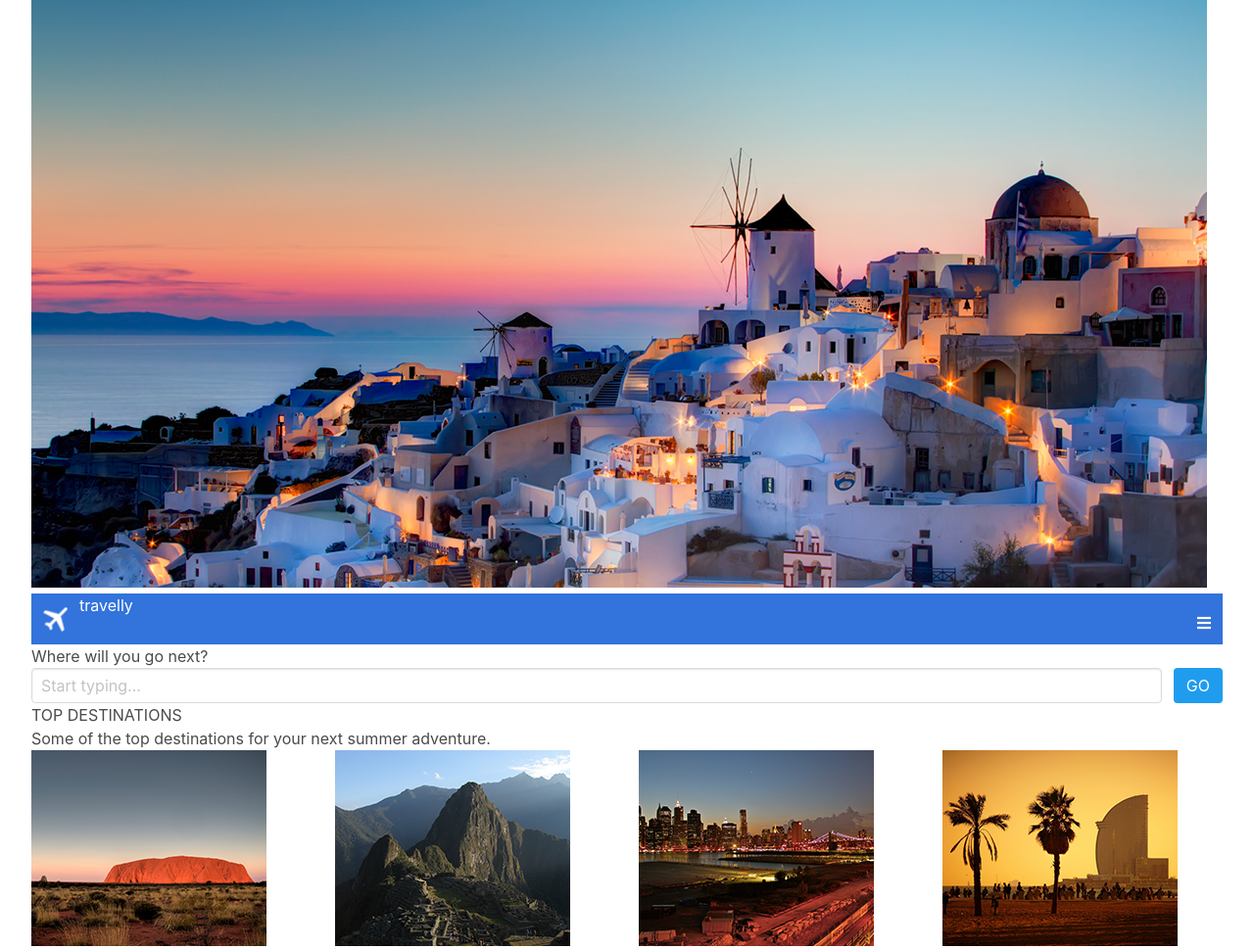
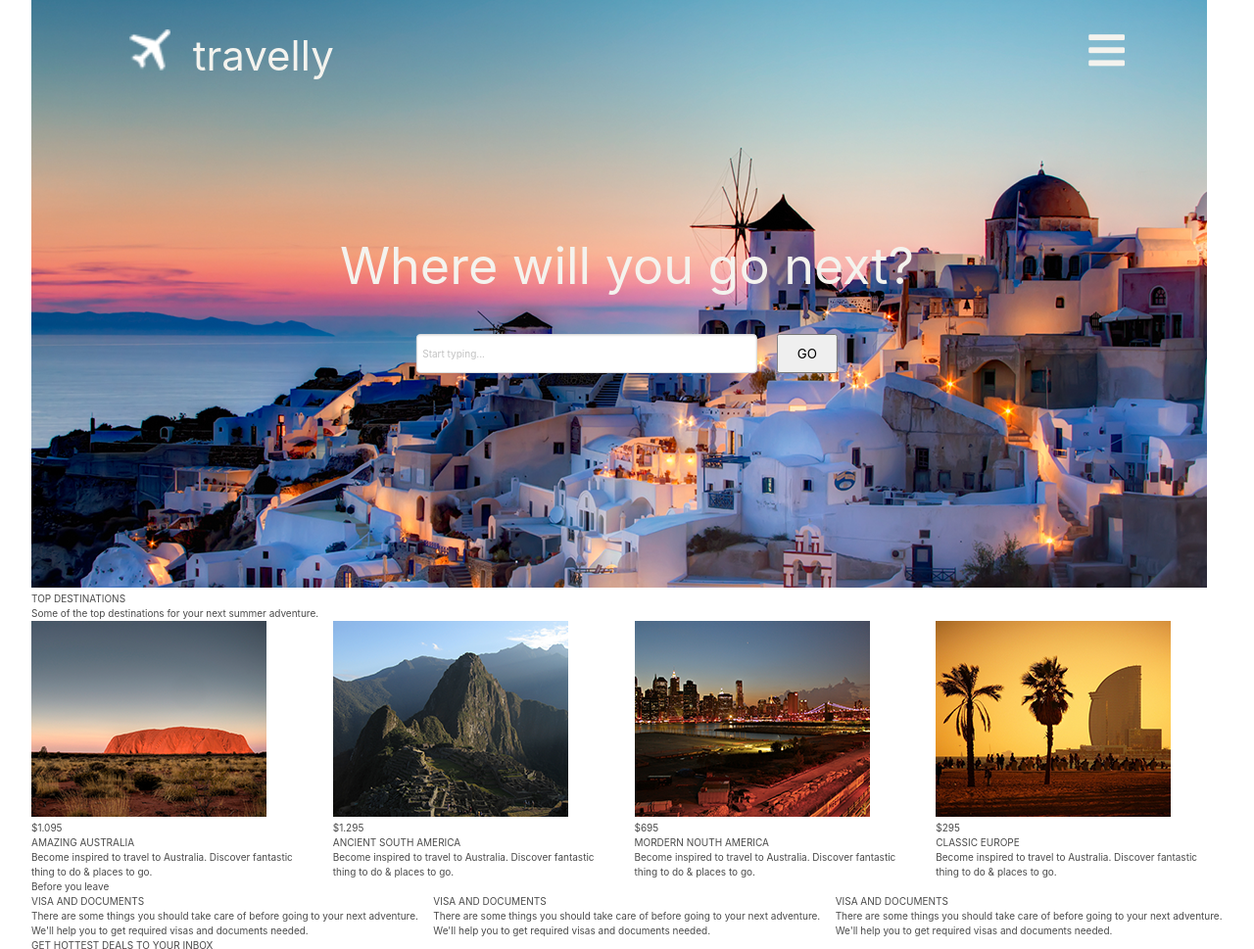
Before and after one commit to pika-3kw/FE-Beginner, a plain HTML site: page index.html in a window 1280 px wide. Shown: the top 969 px of the page at 98% size. Drawn offline with Linux system fonts and the light colour scheme.

Commit message:
Edit HTML, style and install SASS

```diff
--- /dev/null
+++ b/css/style.scss
@@ -0,0 +1,88 @@
+* {
+    margin: 0;
+    padding: 0;
+}
+
+html {
+    font-size: 10px;
+}
+
+.header {
+    position: relative;
+
+    .header__backgound {
+        width: 100%;
+    }
+
+    .header__navbar {
+        position: absolute;
+        top: 0;
+        left: 0;
+        width: 100%;
+        height: auto;
+        background-color: transparent;
+        padding-top: 30px;
+        padding-left: 100px;
+        padding-right: 100px;
+
+        .navbar-brand {
+
+            display: inline-block;
+
+            .header__navbar--logo {
+                width: 42px;
+                height: 42px;
+            }
+
+            .header__navbar--my-brand {
+                font-size: 42px;
+                line-height: 42px;
+                padding-left: 20px;
+                color: #f4f3ee;
+            }
+
+        }
+
+        .navbar--menu {
+            float: right;
+
+            .menu-icon {
+                font-size: 4.2rem;
+                color: #f4f3ee;
+            }
+        }
+
+    }
+    .header__search {
+        position: absolute;
+        left: 50%;
+        top: 50%;
+        -webkit-transform: translate(-50%, -50%);
+        transform: translate(-50%, -50%);
+
+        .search--text {
+            font-size: 5.2rem;
+            text-align: center;
+            margin-bottom: 20px;
+            color: #f4f3ee;
+        }
+
+        .search-bar {
+            height: 40px;
+            width: 450px;
+            margin: auto;
+
+            .search-input{
+                height: 100%;
+                margin: 10px;
+            }
+
+            .search-button {
+                height: 100%;
+                margin: 10px;
+                width: 80px;
+            }
+        }
+
+    }
+}
--- a/index.html
+++ b/index.html
@@ -7,6 +7,7 @@
     <meta http-equiv="X-UA-Compatible" content="ie=edge">
     <link rel="stylesheet" href="./plugins/fontawesome/css/all.min.css">
     <link rel="stylesheet" href="./plugins/bulma/bulma.min.css">
+    <!-- <link rel="stylesheet" href="./css/style.css"> -->
     <link rel="stylesheet" href="./css/style.css">
     <title>Document</title>
 </head>
@@ -14,38 +15,24 @@
 <body>
     <div class="container is-fluid">
         <div class="header">
-            <img class="backgound" src="./images/header.png" alt="">
+            <img class="header__background" src="./images/header.png" alt="">
 
-            <nav class="navbar is-link" role="navigation" aria-label="main navigation">
+            <nav class="header__navbar" role="" aria-label="">
                 <div class="navbar-brand">
-                    <a class="navbar-item" href="">
-                        <img src="./images/travelly-free.png" width="25" height="25">
-                    </a>
-                    <span class="my-brand">travelly</span>
+                    <img class="header__navbar--logo" src="./images/travelly-free.png">
+                    <span class="header__navbar--my-brand">travelly</span>
                 </div>
-                <div id="navbarBasicExample" class="navbar-menu">
-                    <div class="navbar-end">
-                        <div class="navbar-item">
-                            <div class="buttons">
-                                <i class="fas fa-bars"></i>
-                            </div>
-                        </div>
-                    </div>
+                <div class="navbar--menu">
+                    <i class="menu-icon fas fa-bars"></i>
                 </div>
             </nav>
 
-            <h1 class="header__text">Where will you go next?</h1>
+            <div class="header__search">
+                <h1 class="search--text">Where will you go next?</h1>
 
-            <div class="header__search-bar">
-                <div class="field is-grouped">
-                    <p class="control is-expanded">
-                        <input class="input" type="text" placeholder="Start typing...">
-                    </p>
-                    <p class="control">
-                        <a class="button is-info">
-                            GO
-                        </a>
-                    </p>
+                <div class="search-bar field is-grouped">
+                    <input class="input search-input" type="text" placeholder="Start typing...">
+                    <button class="search-button is-info">GO</button>
                 </div>
             </div>
         </div>
```
Also changed, not shown: css/style.css, 1 other file.
